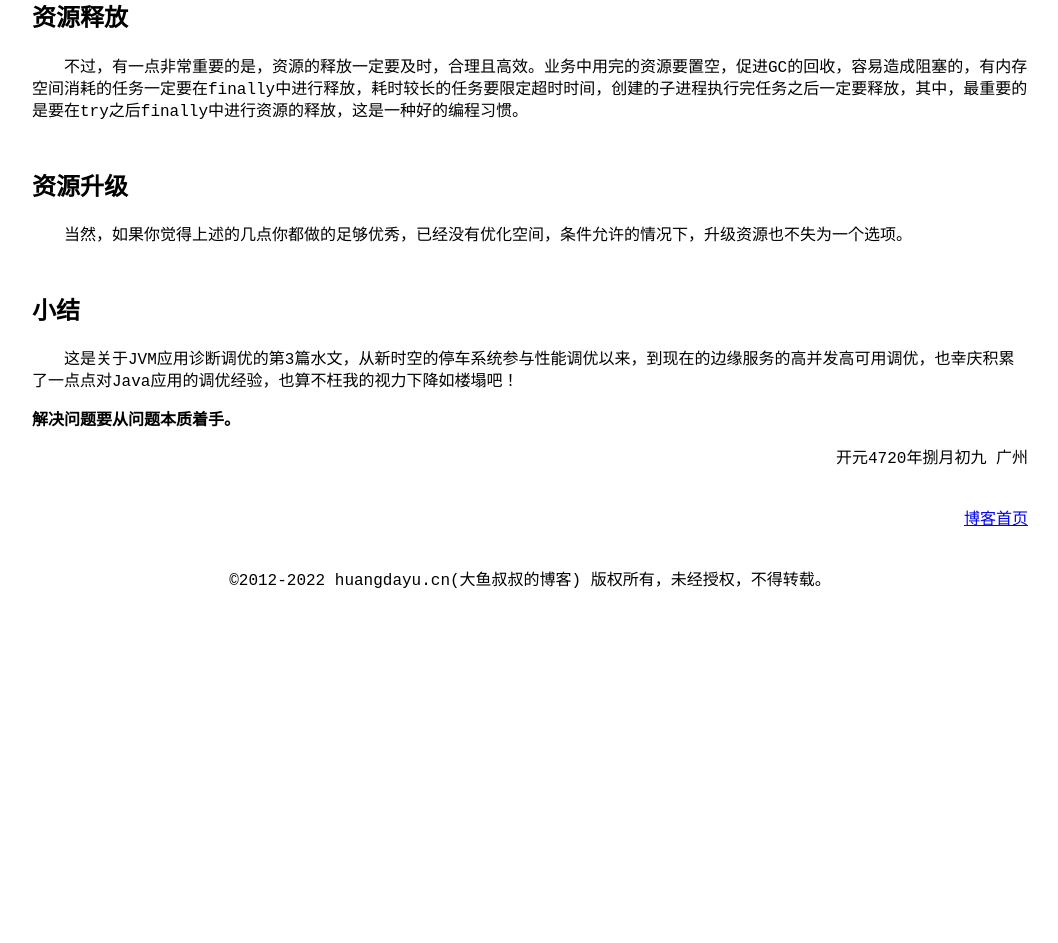
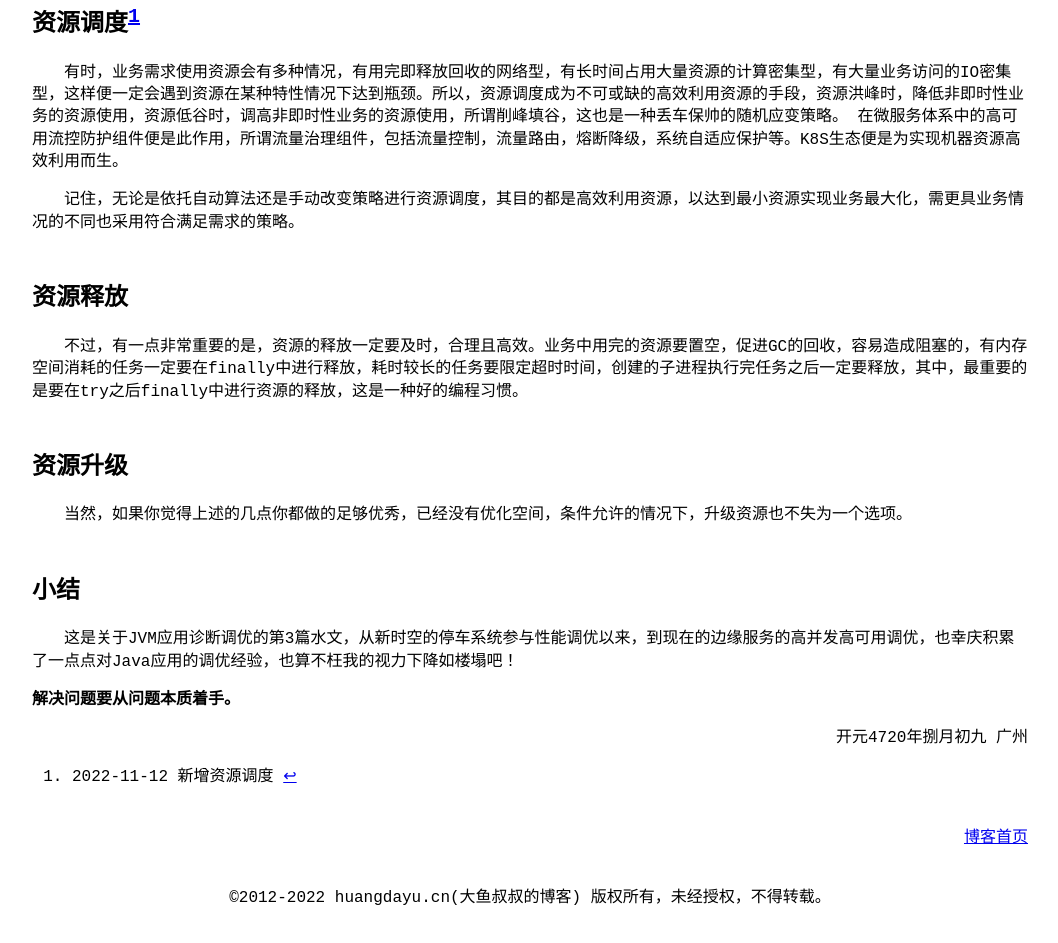
Before and after one commit to HuangDayu/HuangDayu, a website: page blog/60.html in a window 1280 px wide. Shown: the part 1097-2040 px from the top of the page, without its empty margins (110-1168 px from the left). Before the commit the page ends 1744 px from the top, so only its background shows below. Drawn offline with Linux system fonts and the light colour scheme; some packages are replaced by stand-ins of ours; a script that the page names is missing.

Commit message:
2022-11-12 21:36:32

```diff
--- a/blog/60.html
+++ b/blog/60.html
@@ -51,6 +51,12 @@
 
 <p>  线程池线程数要设置多少合理，如何动态设置线程池的核心线程大小，有界队列的大小设置多少合适，磁盘读写逻辑应该如何设计，网络交互是否不设上限，它们之间如何取得资源平衡，从生产，到消费，再到回收，如何进行高效利用，如何防止资源溢出，如何控制资源调度，又如何防止资源过剩，这是非常大的难题，不同的业务自然是不同的策略，不同的解决方案。</p>
 
+<h2 id="资源调度">资源调度<sup id="fnref:1" role="doc-noteref"><a href="#fn:1" class="footnote" rel="footnote">1</a></sup></h2>
+
+<p>  有时，业务需求使用资源会有多种情况，有用完即释放回收的网络型，有长时间占用大量资源的计算密集型，有大量业务访问的IO密集型，这样便一定会遇到资源在某种特性情况下达到瓶颈。所以，资源调度成为不可或缺的高效利用资源的手段，资源洪峰时，降低非即时性业务的资源使用，资源低谷时，调高非即时性业务的资源使用，所谓削峰填谷，这也是一种丢车保帅的随机应变策略。 在微服务体系中的高可用流控防护组件便是此作用，所谓流量治理组件，包括流量控制，流量路由，熔断降级，系统自适应保护等。K8S生态便是为实现机器资源高效利用而生。</p>
+
+<p>  记住，无论是依托自动算法还是手动改变策略进行资源调度，其目的都是高效利用资源，以达到最小资源实现业务最大化，需更具业务情况的不同也采用符合满足需求的策略。</p>
+
 <h2 id="资源释放">资源释放</h2>
 
 <p>  不过，有一点非常重要的是，资源的释放一定要及时，合理且高效。业务中用完的资源要置空，促进GC的回收，容易造成阻塞的，有内存空间消耗的任务一定要在finally中进行释放，耗时较长的任务要限定超时时间，创建的子进程执行完任务之后一定要释放，其中，最重要的是要在try之后finally中进行资源的释放，这是一种好的编程习惯。</p>
@@ -67,6 +73,13 @@
 
 <p align="right">开元4720年捌月初九 广州</p>
 
+<div class="footnotes" role="doc-endnotes">
+  <ol>
+    <li id="fn:1" role="doc-endnote">
+      <p>2022-11-12 新增资源调度 <a href="#fnref:1" class="reversefootnote" role="doc-backlink">&#8617;</a></p>
+    </li>
+  </ol>
+</div>
 <br/>
 <a style="display: block;text-align:right;" href="/">博客首页</a>
 <br/>
```
